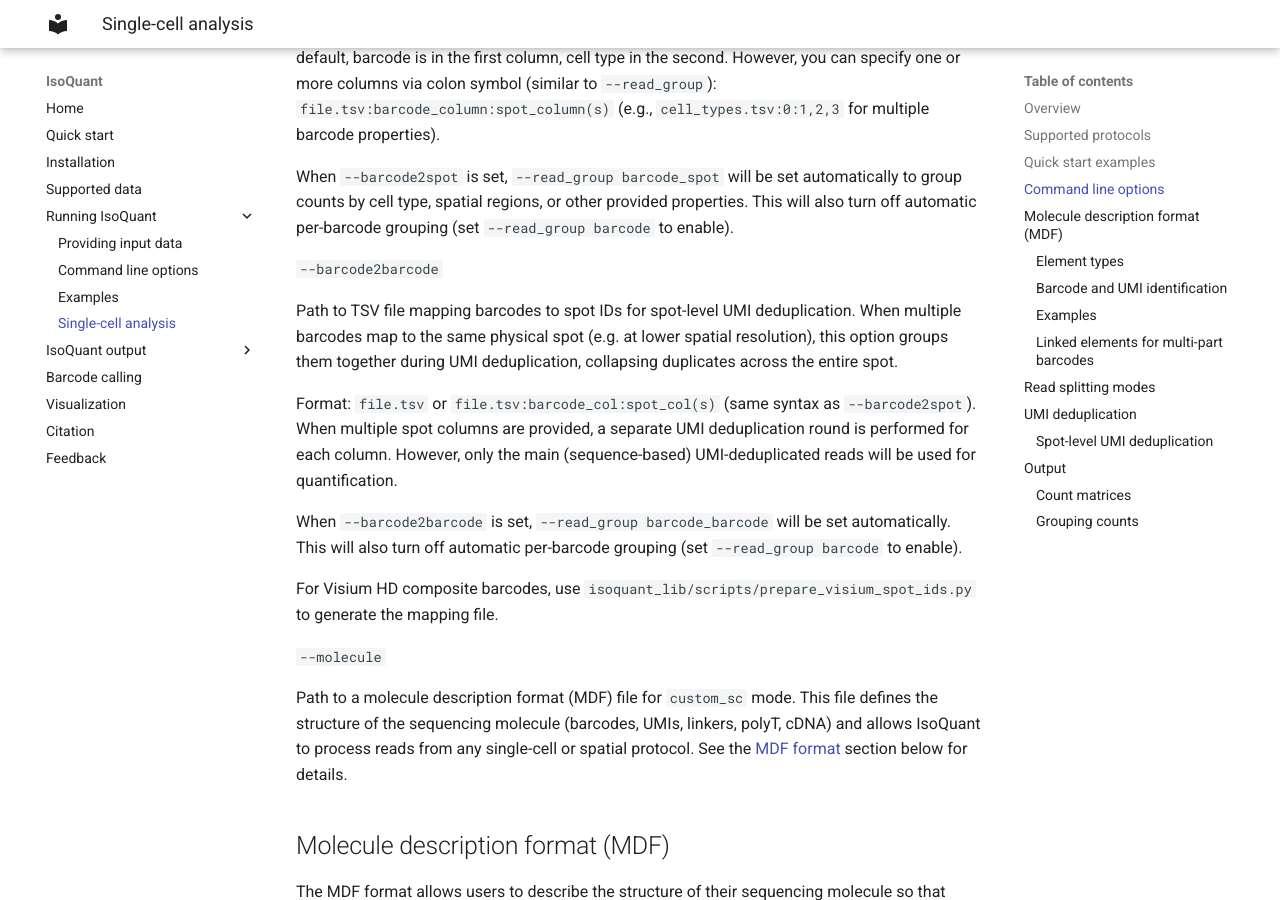
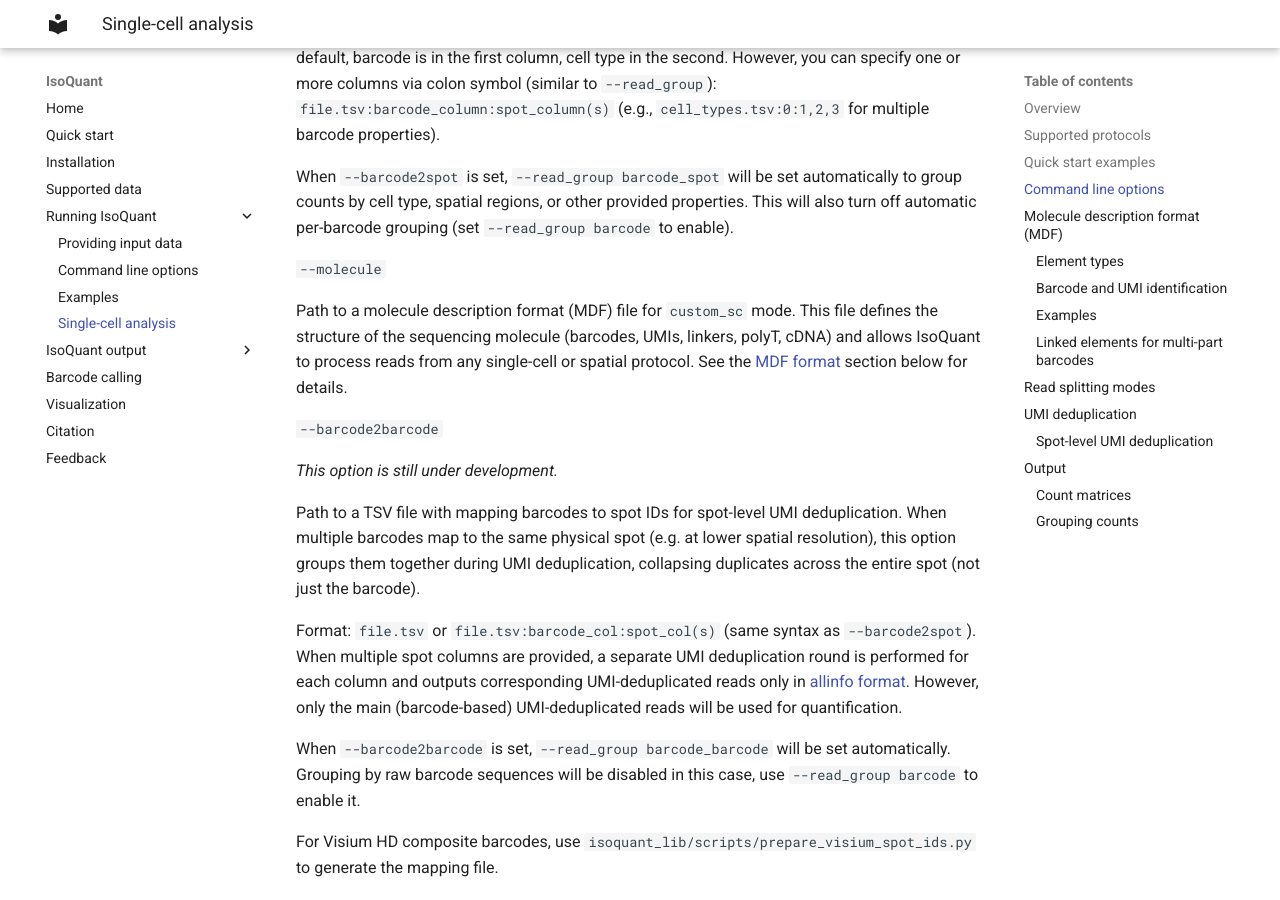
Before and after one commit to ablab/IsoQuant, an MkDocs documentation site: the page built from docs/single_cell.md, in a window 1280 px wide and 900 px high, scrolled down 3964 px. Built offline with MkDocs 1.6.1 and Material for MkDocs 9.7.7, drawn with Linux system fonts in a browser that asks for light colours.

Commit message:
hide barcode2barcode option and force allinfo when provided

```diff
--- a/docs/single_cell.md
+++ b/docs/single_cell.md
@@ -153,27 +153,32 @@
 to group counts by cell type, spatial regions, or other provided properties.
 This will also turn off automatic per-barcode grouping (set `--read_group barcode` to enable).
 
-`--barcode2barcode`
-
-Path to TSV file mapping barcodes to spot IDs for spot-level UMI deduplication.
-When multiple barcodes map to the same physical spot (e.g. at lower spatial resolution),
-this option groups them together during UMI deduplication, collapsing duplicates across the entire spot.
-
-Format: `file.tsv` or `file.tsv:barcode_col:spot_col(s)` (same syntax as `--barcode2spot`).
-When multiple spot columns are provided, a separate UMI deduplication round is performed for each column.
-However, only the main (sequence-based) UMI-deduplicated reads will be used for quantification.
-
-When `--barcode2barcode` is set, `--read_group barcode_barcode` will be set automatically.
-This will also turn off automatic per-barcode grouping (set `--read_group barcode` to enable).
-
-For Visium HD composite barcodes, use `isoquant_lib/scripts/prepare_visium_spot_ids.py` to generate the mapping file.
-
 `--molecule`
 
 Path to a molecule description format (MDF) file for `custom_sc` mode.
 This file defines the structure of the sequencing molecule (barcodes, UMIs, linkers, polyT, cDNA)
 and allows IsoQuant to process reads from any single-cell or spatial protocol.
 See the [MDF format](#molecule-description-format-mdf) section below for details.
+
+`--barcode2barcode`
+
+_This option is still under development._
+
+
+Path to a TSV file with mapping barcodes to spot IDs for spot-level UMI deduplication.
+When multiple barcodes map to the same physical spot (e.g. at lower spatial resolution),
+this option groups them together during UMI deduplication, collapsing duplicates across the entire spot (not just the barcode).
+
+Format: `file.tsv` or `file.tsv:barcode_col:spot_col(s)` (same syntax as `--barcode2spot`).
+When multiple spot columns are provided, a separate UMI deduplication round is performed for each column and outputs
+corresponding UMI-deduplicated reads only in [allinfo format](formats.md#umi-filtering-allinfo-deprecated-old-format).
+However, only the main (barcode-based) UMI-deduplicated reads will be used for quantification.
+
+When `--barcode2barcode` is set, `--read_group barcode_barcode` will be set automatically.
+Grouping by raw barcode sequences will be disabled in this case, use `--read_group barcode` to enable it.
+
+For Visium HD composite barcodes, use `isoquant_lib/scripts/prepare_visium_spot_ids.py` to generate the mapping file.
+
 
 ## Molecule description format (MDF)
 
```
Also changed, not shown: docs/cmd.md (+12 -8 lines), docs/formats.md (+8 -8 lines), isoquant.py (+11 -3 lines).
